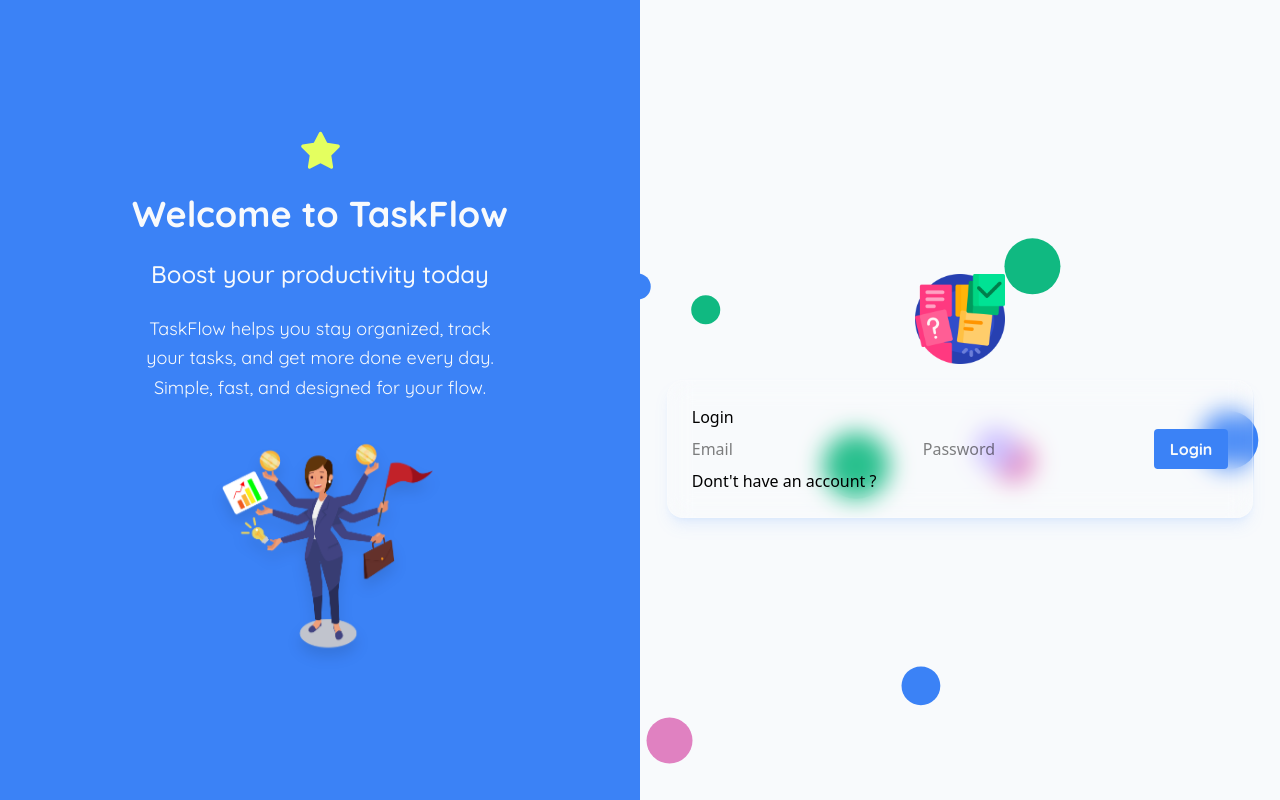
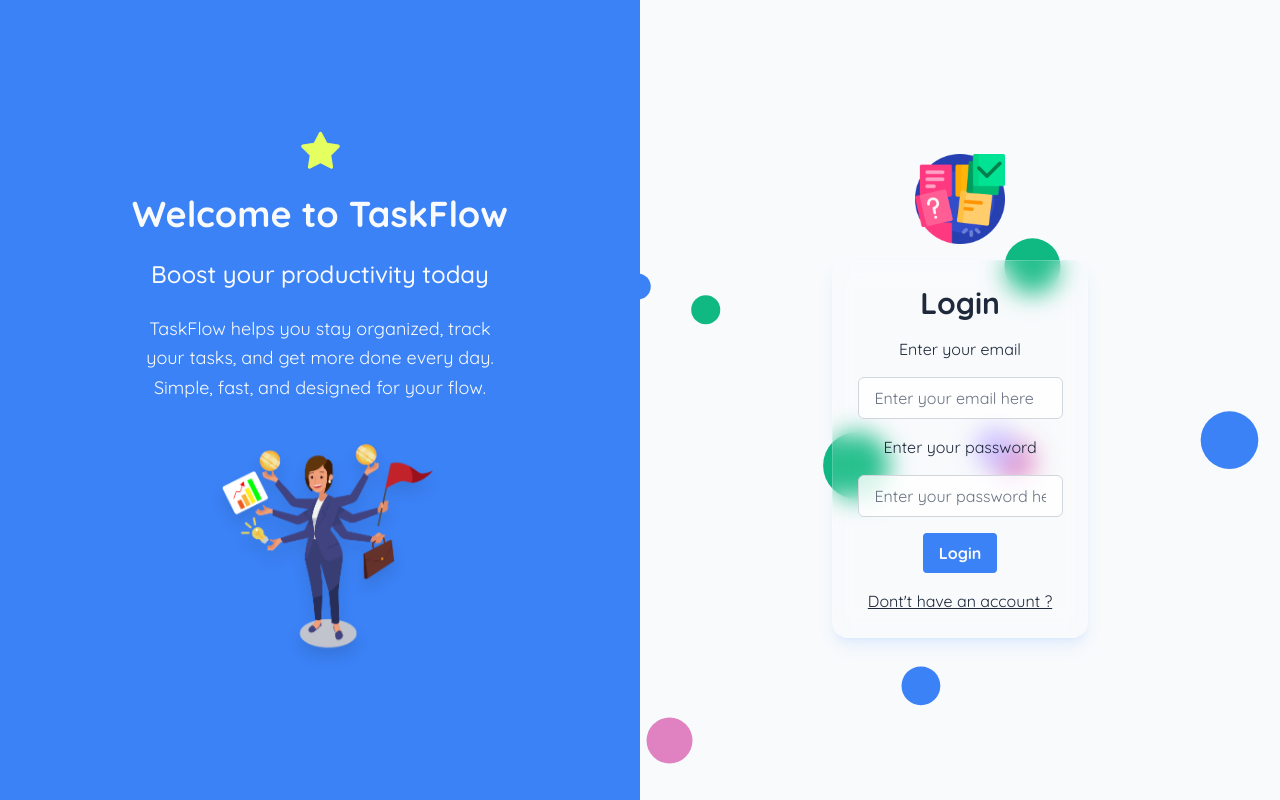
Before and after one commit to MamitianaAntonio/task-flow-frontend, a React (Vite) app: page /auth in a window 1280 px wide. Both pictures are taken after a click on the button "Go back to log in". Built offline with nearby package versions, Linux system fonts and the light colour scheme.

Commit message:
feat : add input components and implement into login form

```diff
--- /dev/null
+++ b/src/components/Input.tsx
@@ -0,0 +1,34 @@
+import type React from "react";
+
+interface InputProps {
+  type? : string,
+  placeholder? : string,
+  value? : string,
+  onChange : (e : React.ChangeEvent<HTMLInputElement>) => void
+  className? : string
+}
+
+const Input : React.FC<InputProps> = ({
+  type = "text",
+  placeholder = "",
+  value,
+  onChange,
+  className
+}) => {
+  return (
+    <input
+      type={type}
+      placeholder={placeholder}
+      value={value}
+      onChange={onChange}
+      className={`w-full px-4 py-2 rounded-md
+                  border border-gray-300
+                  bg-white/80 text-gray-800
+                  font-quicksand placeholder-gray-500
+                  focus:outline-none focus:ring-2 focus:ring-blue-400
+                  transition-all duration-200 ${className}`}
+    />
+  )
+}
+
+export default Input;
--- a/src/components/Login.tsx
+++ b/src/components/Login.tsx
@@ -1,18 +1,39 @@
 import type React from "react";
 import Button from "./Button.tsx";
+import Input from "./Input.tsx";
+import { useState } from "react";
 
 interface Props {
   switchForm : () => void;
 }
 
 const Login: React.FC<Props> = ({ switchForm }) => {
+  const [ email, setEmail ] = useState("");
+  const [ password, setPassword ] = useState("");
+
   return (
     <>
-      <div>
-        <h2>Login</h2>
-        <form>
-          <input type="email" placeholder="Email" />
-          <input type="password" placeholder="Password" />
+      <div className="flex flex-col items-center justify-center space-y-4">
+        <h2 className="text-3xl font-bold text-dark font-quicksand">Login</h2>
+        <form className="flex flex-col items-center justify-center space-y-4">
+          <div className="flex flex-col items-center justify-center space-y-4">
+            <h3 className="font-quicksand text-dark">Enter your email</h3>
+            <Input
+              type="email"
+              placeholder="Enter your email here"
+              value={email}
+              onChange={(e) => setEmail(e.target.value)}
+            />
+          </div>
+          <div className="flex flex-col items-center justify-center space-y-4">
+            <h3 className="font-quicksand text-dark">Enter your password</h3>
+            <Input
+              type="password"
+              placeholder="Enter your password here"
+              value={password}
+              onChange={(e) => setPassword(e.target.value)}
+            />
+          </div>
           <Button
             type="submit"
             text="Login"
@@ -26,6 +47,7 @@ const Login: React.FC<Props> = ({ switchForm }) => {
             e.preventDefault();
             switchForm();
           }}
+          className="font-quicksand underline text-dark"
         >
           Dont't have an account ?
         </a>
--- a/src/page/Auth.tsx
+++ b/src/page/Auth.tsx
@@ -49,7 +49,7 @@ function Auth() {
           <BackgroundParticles />
           <img src={logo} alt="Logo" className="w-[7vw] relative z-1000" />
           <div
-            className="mb-6 p-6 rounded-2xl border border-white/20
+            className="w-[20vw] mb-6 p-6 rounded-2xl border border-white/20
              bg-white/10 backdrop-blur-md
              shadow-lg shadow-blue-500/10
              hover:shadow-blue-500/20
```
